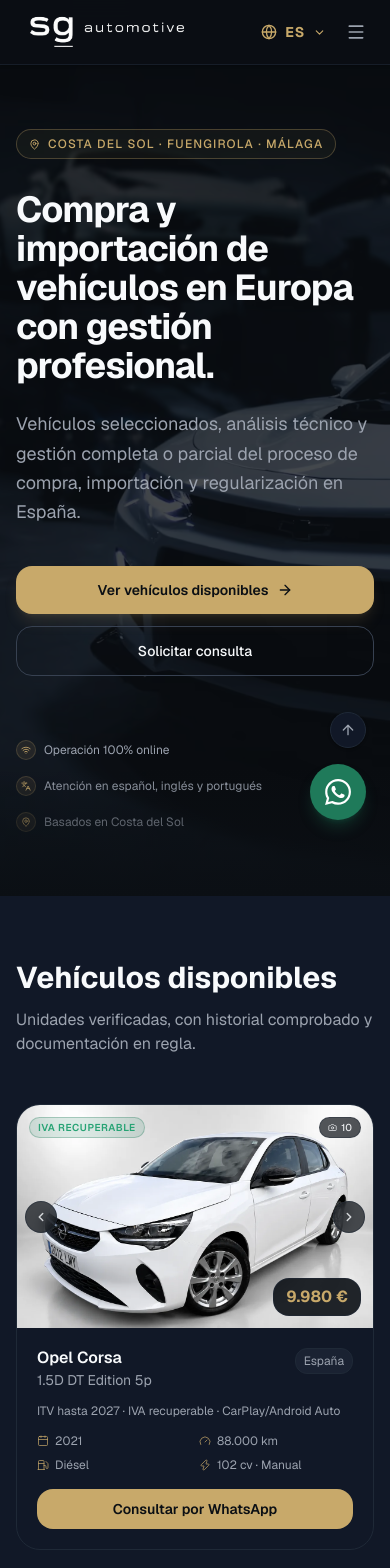
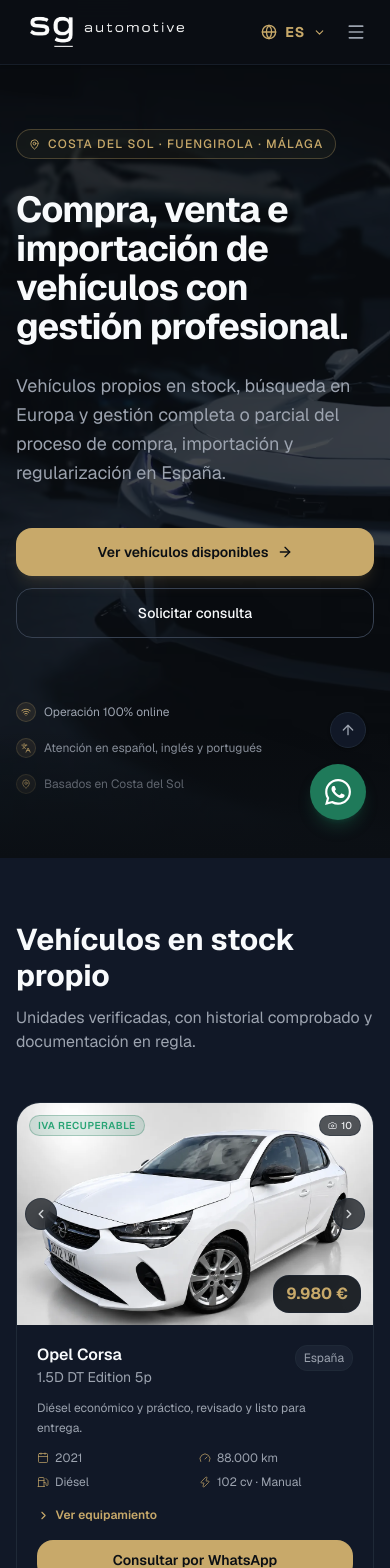
Before and after one commit to alexandrergomes1/sgautomotive-site, a Next.js app: page /es in a window 390 px wide. Shown: the top 1568 px of the page. Built offline with nearby package versions, Linux system fonts and the light colour scheme.

Commit message:
feat: remove plans, highlights veiculos, tagline venta, stock propio, phone fix, llms rewrite, delete desc files

```diff
--- a/app/en/page.tsx
+++ b/app/en/page.tsx
@@ -16,7 +16,6 @@
 import { Vehicles } from "@/components/site/Vehicles";
 import { Services } from "@/components/site/Services";
 import { ImportSection } from "@/components/site/ImportSection";
-import { Plans } from "@/components/site/Plans";
 import { HowItWorks } from "@/components/site/HowItWorks";
 import { Differentials } from "@/components/site/Differentials";
 import { About } from "@/components/site/About";
@@ -69,7 +68,6 @@
       <Vehicles locale="en" vehicles={c.vehicles} />
       <Services services={c.services} />
       <ImportSection importSection={c.importSection} waImport={c.whatsapp.import} />
-      <Plans plans={c.plans} waConsult={c.whatsapp.consult} />
       <HowItWorks howItWorks={c.howItWorks} />
       <Differentials differentials={c.differentials} />
       <About about={c.about} />
--- a/app/es/page.tsx
+++ b/app/es/page.tsx
@@ -16,7 +16,6 @@
 import { Vehicles } from "@/components/site/Vehicles";
 import { Services } from "@/components/site/Services";
 import { ImportSection } from "@/components/site/ImportSection";
-import { Plans } from "@/components/site/Plans";
 import { HowItWorks } from "@/components/site/HowItWorks";
 import { Differentials } from "@/components/site/Differentials";
 import { About } from "@/components/site/About";
@@ -69,7 +68,6 @@
       <Vehicles locale="es" vehicles={c.vehicles} />
       <Services services={c.services} />
       <ImportSection importSection={c.importSection} waImport={c.whatsapp.import} />
-      <Plans plans={c.plans} waConsult={c.whatsapp.consult} />
       <HowItWorks howItWorks={c.howItWorks} />
       <Differentials differentials={c.differentials} />
       <About about={c.about} />
--- a/app/globals.css
+++ b/app/globals.css
@@ -173,3 +173,45 @@
 .prose-legal a:hover {
   color: var(--color-accent-light);
 }
+
+/* Vehicle card — expandable highlights (<details>/<summary>, CSS-only, zero JS) */
+.vehicle-highlights summary {
+  cursor: pointer;
+  list-style: none;
+  display: flex;
+  align-items: center;
+  gap: 0.35rem;
+  font-size: 0.75rem;
+  font-weight: 600;
+  color: var(--color-accent);
+  user-select: none;
+}
+.vehicle-highlights summary::-webkit-details-marker { display: none; }
+.vehicle-highlights summary .chevron {
+  transition: transform 160ms ease;
+  flex-shrink: 0;
+}
+.vehicle-highlights[open] summary .chevron {
+  transform: rotate(90deg);
+}
+.vehicle-highlights ul {
+  margin-top: 0.5rem;
+  display: flex;
+  flex-direction: column;
+  gap: 0.2rem;
+  padding-left: 0.25rem;
+}
+.vehicle-highlights li {
+  position: relative;
+  padding-left: 0.875rem;
+  font-size: 0.6875rem;
+  color: var(--color-muted-2);
+  line-height: 1.6;
+}
+.vehicle-highlights li::before {
+  content: "·";
+  position: absolute;
+  left: 0;
+  color: var(--color-accent);
+  font-weight: 700;
+}
--- a/app/pt/page.tsx
+++ b/app/pt/page.tsx
@@ -16,7 +16,6 @@
 import { Vehicles } from "@/components/site/Vehicles";
 import { Services } from "@/components/site/Services";
 import { ImportSection } from "@/components/site/ImportSection";
-import { Plans } from "@/components/site/Plans";
 import { HowItWorks } from "@/components/site/HowItWorks";
 import { Differentials } from "@/components/site/Differentials";
 import { About } from "@/components/site/About";
@@ -69,7 +68,6 @@
       <Vehicles locale="pt" vehicles={c.vehicles} />
       <Services services={c.services} />
       <ImportSection importSection={c.importSection} waImport={c.whatsapp.import} />
-      <Plans plans={c.plans} waConsult={c.whatsapp.consult} />
       <HowItWorks howItWorks={c.howItWorks} />
       <Differentials differentials={c.differentials} />
       <About about={c.about} />
--- a/components/site/VehicleCard.tsx
+++ b/components/site/VehicleCard.tsx
@@ -1,7 +1,7 @@
 // Server Component — CSS-only carousel (VehicleImageCarousel), no client JS.
 // Receives pre-built waHref so no locale logic lives here.
 
-import { Calendar, Fuel, Gauge, Zap } from "lucide-react";
+import { Calendar, Fuel, Gauge, Zap, ChevronRight } from "lucide-react";
 import type { Car } from "@/data/cars";
 import { formatKm, formatPrice } from "@/lib/utils";
 import { VehicleImageCarousel } from "@/components/site/VehicleImageCarousel";
@@ -12,6 +12,7 @@
   ctaLabel: string;
   fuelLabel: string;
   transmissionLabel: string;
+  highlightsLabel: string;
   tagLabels: Record<string, string>;
   tagColors: Record<string, string>;
   locale: string;
@@ -23,6 +24,7 @@
   ctaLabel,
   fuelLabel,
   transmissionLabel,
+  highlightsLabel,
   tagLabels,
   tagColors,
   locale,
@@ -83,6 +85,21 @@
           </div>
         </div>
 
+        {/* Expandable highlights — native <details>, CSS-only, zero JS */}
+        {car.highlights && car.highlights.length > 0 && (
+          <details className="vehicle-highlights mb-4">
+            <summary>
+              <ChevronRight size={13} className="chevron" aria-hidden="true" />
+              {highlightsLabel}
+            </summary>
+            <ul>
+              {car.highlights.map((item) => (
+                <li key={item}>{item}</li>
+              ))}
+            </ul>
+          </details>
+        )}
+
         <div className="mt-auto">
           {/* Primary CTA */}
           <a
--- a/components/site/Vehicles.tsx
+++ b/components/site/Vehicles.tsx
@@ -50,6 +50,7 @@
                 transmissionLabel={
                   vehicles.transmission[car.transmission] ?? car.transmission
                 }
+                highlightsLabel={vehicles.highlightsLabel}
                 tagLabels={vehicles.tagLabels}
                 tagColors={vehicles.tagColors}
               />
--- a/data/cars.ts
+++ b/data/cars.ts
@@ -25,7 +25,8 @@
   images: string[];      // first item = primary image
   tags: CarTag[];
   available: boolean;    // false = vendido / ocultar
-  description?: string;  // texto breve opcional
+  description?: string;  // texto breve — uma linha
+  highlights?: string[]; // equipamento e estado — lista expandível
 }
 
 export const cars: Car[] = [
@@ -58,7 +59,18 @@
     ],
     tags: ["iva-recuperable"],
     available: true,
-    description: "ITV hasta 2027 · IVA recuperable · CarPlay/Android Auto",
+    description: "Diésel económico y práctico, revisado y listo para entrega.",
+    highlights: [
+      "Motor 1.5 Diésel 100/102CV — bajo consumo",
+      "ITV vigente hasta 2027 · 2 Llaves",
+      "Vehículo nacional · Etiqueta medioambiental C",
+      "Apple CarPlay / Android Auto · Bluetooth / USB",
+      "Control y limitador de velocidad de crucero",
+      "Aire acondicionado · Elevalunas eléctricos",
+      "Neumáticos en muy buen estado en las 4 ruedas",
+      "Interior limpio y cuidado · Revisado y listo para entrega",
+      "IVA deducible para empresa o autónomo",
+    ],
   },
   {
     id: "citroen-c3-2021",
@@ -66,7 +78,7 @@
     model: "C3",
     version: "PureTech 83 Feel Pack 5p",
     year: 2021,
-    km: 77000,
+    km: 77500,
     fuel: "gasoline",
     transmission: "manual",
     power: 83,
@@ -89,7 +101,18 @@
     ],
     tags: ["pronto-entrega"],
     available: true,
-    description: "Neumáticos Goodyear nuevos · Sensores aparcamiento · Etiqueta medioambiental",
+    description: "Gasolina ágil y económico, ideal para ciudad y carretera.",
+    highlights: [
+      "Motor 1.2 PureTech 83CV — ágil y económico",
+      "ITV vigente hasta 2027 · 2 Llaves",
+      "Vehículo nacional · Etiqueta medioambiental C",
+      "Neumáticos Goodyear 7mm en las 4 ruedas — muy buen estado",
+      "Climatizador automático · Control de velocidad",
+      "Apple CarPlay / Android Auto · GPS/Navegador · Bluetooth",
+      "Sensores de aparcamiento traseros",
+      "Volante de cuero · Llantas de aluminio",
+      "IVA deducible para empresa o autónomo",
+    ],
   },
   {
     id: "peugeot-2008-2021",
@@ -97,7 +120,7 @@
     model: "2008",
     version: "Allure Pack BlueHDI 110 5p",
     year: 2021,
-    km: 159980,
+    km: 159900,
     fuel: "diesel",
     transmission: "manual",
     power: 110,
@@ -120,7 +143,19 @@
     ],
     tags: ["iva-recuperable"],
     available: true,
-    description: "ITV hasta 2027 · IVA recuperable · Control crucero · Llantas aleación",
+    description: "SUV diésel compacto, cómodo y bien equipado. Listo para usar.",
+    highlights: [
+      "Motor 1.5 BlueHDi 110CV — diésel eficiente",
+      "ITV vigente hasta 09/05/2027 · 2 Llaves",
+      "Acabado Allure Pack · Historial de mantenimiento disponible",
+      "Vehículo nacional · Etiqueta medioambiental C",
+      "Apple CarPlay / Android Auto · Pantalla multimedia",
+      "Control de crucero · Sensores de aparcamiento",
+      "Llantas de aleación · Aire acondicionado",
+      "Cambio de aceite y filtro realizados recientemente",
+      "Neumáticos en excelente estado — 7mm en las 4 ruedas",
+      "IVA deducible para empresa o autónomo",
+    ],
   },
 ];
 
--- a/data/site-content.ts
+++ b/data/site-content.ts
@@ -39,6 +39,7 @@
     subtitle: string;
     empty: string;
     contactVehicle: string;
+    highlightsLabel: string;
     fuel: Record<string, string>;
     transmission: Record<string, string>;
     tagLabels: Record<string, string>;
@@ -138,7 +139,7 @@
 const es: SiteContent = {
   brand: {
     name: "SG Automotive",
-    tagline: "Compra y importación de vehículos en Europa con gestión profesional.",
+    tagline: "Compra, venta e importación de vehículos con gestión profesional.",
   },
   navigation: {
     links: [
@@ -153,9 +154,9 @@
   },
   hero: {
     badge: "Costa del Sol · Fuengirola · Málaga",
-    title: "Compra y importación de vehículos en Europa con gestión profesional.",
+    title: "Compra, venta e importación de vehículos con gestión profesional.",
     subtitle:
-      "Vehículos seleccionados, análisis técnico y gestión completa o parcial del proceso de compra, importación y regularización en España.",
+      "Vehículos propios en stock, búsqueda en Europa y gestión completa o parcial del proceso de compra, importación y regularización en España.",
     ctaVehicles: "Ver vehículos disponibles",
     ctaConsult: "Solicitar consulta",
     trust: [
@@ -165,10 +166,11 @@
     ],
   },
   vehicles: {
-    title: "Vehículos disponibles",
+    title: "Vehículos en stock propio",
     subtitle: "Unidades verificadas, con historial comprobado y documentación en regla.",
     empty: "Próximamente nuevos vehículos disponibles. Contáctanos para más información.",
     contactVehicle: "Consultar por WhatsApp",
+    highlightsLabel: "Ver equipamiento",
     fuel: {
       diesel: "Diésel",
       gasoline: "Gasolina",
@@ -496,15 +498,15 @@
     ),
   },
   seo: {
-    title: "SG Automotive — Importación y compra de vehículos en Europa",
+    title: "SG Automotive — Compra, venta e importación de vehículos",
     description:
-      "Empresa online especializada en importación de coches a España, asesoría de compra en Europa y gestión documental. Costa del Sol, Fuengirola, Málaga.",
+      "Empresa online especializada en compra, venta e importación de vehículos. Stock propio, asesoría de compra en Europa y gestión documental completa. Costa del Sol, Fuengirola, Málaga.",
     keywords: [
+      "comprar coche segunda mano España",
       "importación de coches a España",
-      "comprar coche en Europa",
-      "asesoría importación vehículos España",
-      "vehículos seleccionados Costa del Sol",
-      "importación coches Fuengirola",
+      "venta coches Costa del Sol",
+      "asesoría importación vehículos Europa",
+      "vehículos seleccionados Fuengirola",
       "gestión automotiva España",
     ],
     ogLocale: "es_ES",
@@ -518,7 +520,7 @@
 const en: SiteContent = {
   brand: {
     name: "SG Automotive",
-    tagline: "Buy and import vehicles in Europe with professional management.",
+    tagline: "Buy, sell and import vehicles with professional management.",
   },
   navigation: {
     links: [
@@ -533,9 +535,9 @@
   },
   hero: {
     badge: "Costa del Sol · Fuengirola · Málaga",
-    title: "Buy and import vehicles in Europe with professional management.",
+    title: "Buy, sell and import vehicles with professional management.",
     subtitle:
-      "Selected vehicles, technical analysis and complete or partial management of the purchase, import and registration process in Spain.",
+      "Own stock vehicles, European market search and complete or partial management of the purchase, import and registration process in Spain.",
     ctaVehicles: "View available vehicles",
     ctaConsult: "Request consultation",
     trust: [
@@ -545,10 +547,11 @@
     ],
   },
   vehicles: {
-    title: "Available vehicles",
+    title: "Vehicles from own stock",
     subtitle: "Verified units with confirmed history and documentation in order.",
     empty: "New vehicles coming soon. Contact us for more information.",
     contactVehicle: "Enquire on WhatsApp",
+    highlightsLabel: "View features",
     fuel: {
       diesel: "Diesel",
       gasoline: "Petrol",
@@ -875,15 +878,15 @@
     ),
   },
   seo: {
-    title: "SG Automotive — Vehicle import and purchase in Europe",
+    title: "SG Automotive — Buy, sell and import vehicles",
     description:
-      "Online company specialised in vehicle importation to Spain, purchase advisory in Europe and document management. Costa del Sol, Fuengirola, Málaga.",
+      "Online company specialised in vehicle sales, purchase advisory and importation to Spain. Own stock, European market search and complete document management. Costa del Sol, Fuengirola, Málaga.",
     keywords: [
+      "buy used car Spain",
       "import car to Spain",
       "buy car in Europe",
       "vehicle import advisory Spain",
       "selected vehicles Costa del Sol",
-      "car import from Germany to Spain",
       "vehicle management Spain",
     ],
     ogLocale: "en_GB",
@@ -897,7 +900,7 @@
 const pt: SiteContent = {
   brand: {
     name: "SG Automotive",
-    tagline: "Compra e importação de veículos na Europa com gestão profissional.",
+    tagline: "Compra, venda e importação de veículos com gestão profissional.",
   },
   navigation: {
     links: [
@@ -912,9 +915,9 @@
   },
   hero: {
     badge: "Costa del Sol · Fuengirola · Málaga",
-    title: "Compra e importação de veículos na Europa com gestão profissional.",
+    title: "Compra, venda e importação de veículos com gestão profissional.",
     subtitle:
-      "Veículos selecionados, análise técnica e gestão completa ou parcial do processo de compra, importação e regularização em Espanha.",
+      "Veículos em stock próprio, pesquisa na Europa e gestão completa ou parcial do processo de compra, importação e regularização em Espanha.",
     ctaVehicles: "Ver veículos disponíveis",
     ctaConsult: "Solicitar consulta",
     trust: [
@@ -924,11 +927,12 @@
     ],
   },
   vehicles: {
-    title: "Veículos disponíveis",
+    title: "Veículos em stock próprio",
     subtitle: "Unidades verificadas, com historial comprovado e documentação em ordem.",
     empty:
       "Brevemente novos veículos disponíveis. Contacte-nos para mais informações.",
     contactVehicle: "Consultar pelo WhatsApp",
+    highlightsLabel: "Ver equipamento",
     fuel: {
       diesel: "Diesel",
       gasoline: "Gasolina",
@@ -1257,15 +1261,15 @@
     ),
   },
   seo: {
-    title: "SG Automotive — Importação e compra de veículos na Europa",
+    title: "SG Automotive — Compra, venda e importação de veículos",
     description:
-      "Empresa online especializada em importação de carros para Espanha, consultoria de compra na Europa e gestão documental. Costa del Sol, Fuengirola, Málaga.",
+      "Empresa online especializada em compra, venda e importação de veículos. Stock próprio, pesquisa na Europa e gestão documental completa. Costa del Sol, Fuengirola, Málaga.",
     keywords: [
+      "comprar carro usado Espanha",
       "importação de carros para Espanha",
-      "comprar carro na Europa",
-      "consultoria importação veículos Espanha",
-      "veículos selecionados Costa del Sol",
-      "importação carros Fuengirola",
+      "venda carros Costa del Sol",
+      "consultoria importação veículos Europa",
+      "veículos selecionados Fuengirola",
       "gestão automóvel Espanha",
     ],
     ogLocale: "pt_PT",
--- a/lib/schema-org.ts
+++ b/lib/schema-org.ts
@@ -1,16 +1,16 @@
 export const SITE_URL = "https://sgautomotive.com";
 export const SITE_NAME = "SG Automotive";
-export const SITE_PHONE = "+34 662 62 59 53";
+export const SITE_PHONE = "+34 665 40 71 76";
 export const SITE_EMAIL = "sgautomotive.es@gmail.com";
-export const WHATSAPP_NUMBER = "34662625953";
+export const WHATSAPP_NUMBER = "34665407176";
 
 export function buildLocalBusinessSchema(locale: string) {
   const description =
     locale === "es"
-      ? "Empresa online especializada en compra, venta, importación y asesoría de vehículos en Europa. Basada en Fuengirola, Costa del Sol, Málaga, España."
+      ? "Empresa online especializada en compra, venta, importación y asesoría de vehículos. Stock propio y mercado europeo. Basada en Fuengirola, Costa del Sol, Málaga, España."
       : locale === "pt"
-      ? "Empresa online especializada em compra, venda, importação e consultoria de veículos na Europa. Sediada em Fuengirola, Costa del Sol, Málaga, Espanha."
-      : "Online company specialised in buying, selling, importing and advising on vehicles in Europe. Based in Fuengirola, Costa del Sol, Málaga, Spain.";
+      ? "Empresa online especializada em compra, venda, importação e consultoria de veículos. Stock próprio e mercado europeu. Sediada em Fuengirola, Costa del Sol, Málaga, Espanha."
+      : "Online company specialised in buying, selling, importing and advising on vehicles. Own stock and European market search. Based in Fuengirola, Costa del Sol, Málaga, Spain.";
   return {
     "@context": "https://schema.org",
     "@type": ["AutoDealer", "ProfessionalService", "LocalBusiness"],
@@ -172,10 +172,10 @@
     "@type": "ItemList",
     name:
       locale === "es"
-        ? "Vehículos disponibles — SG Automotive"
+        ? "Vehículos en stock propio — SG Automotive"
         : locale === "pt"
-        ? "Veículos disponíveis — SG Automotive"
-        : "Available Vehicles — SG Automotive",
+        ? "Veículos em stock próprio — SG Automotive"
+        : "Vehicles from own stock — SG Automotive",
     numberOfItems: vehicles.length,
     itemListElement: vehicles.map((v, i) => ({
       "@type": "ListItem",
```
Also changed, not shown: public/llms.txt.
